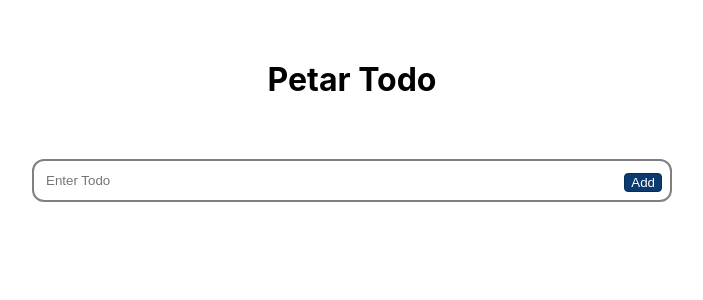
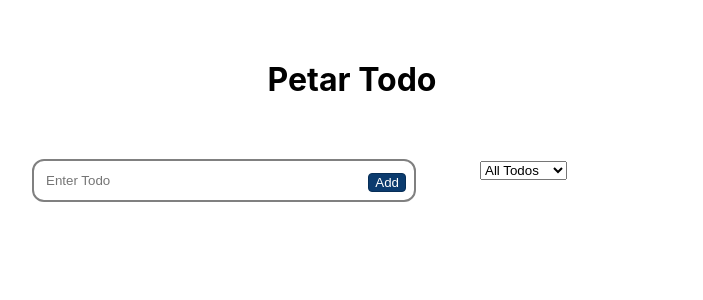
Before and after one commit to pepi05/todo, a React (Create React App) app: page / in a window 1280 px wide. Shown: the top 300 px of the page, without its empty margins (288-991 px from the left). Built offline with nearby package versions, Linux system fonts and the light colour scheme.

Commit message:
implemented active completed status filter

```diff
--- a/src/App.js
+++ b/src/App.js
@@ -8,7 +8,8 @@ const App = () => {
   const [todos, setTodos] = useState([]);
   const [isEditClicked, setIsEditClicked] = useState(false);
   const [editId, setEditId] = useState(null);
-  const itemRef = useRef();
+  const [selectedValue, setSelectedValue] = useState("All Todos");
+  const inputRef = useRef();
 
   const onInputChange = (e) => {
     setInputValue(e.target.value);
@@ -71,17 +72,40 @@ const App = () => {
     setInputValue("");
   };
 
+  const onSelectChange = (e) => {
+    setSelectedValue(e.target.value);
+  };
+
+  const filteredTodoList = todos.filter((todo) => {
+    if (selectedValue === "Active") {
+      return todo.active;
+    }
+    if (selectedValue === "Completed") {
+      return !todo.active;
+    }
+    return todo;
+  });
+
   useEffect(() => {
     if (isEditClicked) {
-      itemRef.current.focus();
+      inputRef.current.focus();
     }
   }, [isEditClicked]);
 
   return (
     <div className="App">
       <h1 className="appTitle">Petar Todo</h1>
+      <div
+        style={{
+          display: "flex",
+          width: "50%",
+          margin: "0 auto",
+          justifyContent: "space-between",
+        }}
+      >
+        <div style={{ width: "60%" }}>
           <TodoForm
-        itemRef={itemRef}
+            inputRef={inputRef}
             inputValue={inputValue}
             onInputChange={onInputChange}
             isEditClicked={isEditClicked}
@@ -89,9 +113,19 @@ const App = () => {
             cancelUpdate={cancelUpdate}
             updateTodo={updateTodo}
           />
+        </div>
+
+        <div style={{ width: "30%" }}>
+          <select onChange={onSelectChange} id="todos">
+            <option defaultValue>All Todos</option>
+            <option value="Active">Active</option>
+            <option value="Completed">Completed</option>
+          </select>
+        </div>
+      </div>
 
       <TodoList
-        todos={todos}
+        todos={filteredTodoList}
         onEditClick={onEditClick}
         completeTodo={completeTodo}
         deleteTodo={deleteTodo}
--- a/src/components/TodoForm/TodoForm.js
+++ b/src/components/TodoForm/TodoForm.js
@@ -2,7 +2,7 @@ import React from "react";
 import "./todoForm.css";
 
 const TodoForm = ({
-  itemRef,
+  inputRef,
   onInputChange,
   inputValue,
   addTodo,
@@ -13,7 +13,7 @@ const TodoForm = ({
   return (
     <div className="formContainer">
       <input
-        ref={itemRef}
+        ref={inputRef}
         className="formInput"
         type="text"
         id="text"
--- a/src/components/TodoForm/todoForm.css
+++ b/src/components/TodoForm/todoForm.css
@@ -1,6 +1,6 @@
 .formContainer {
   position: relative;
-  width: 50%;
+  width: 100%;
   display: flex;
   margin-inline: auto;
 }
```
Lines whose indentation alone changed are shown as unchanged.
